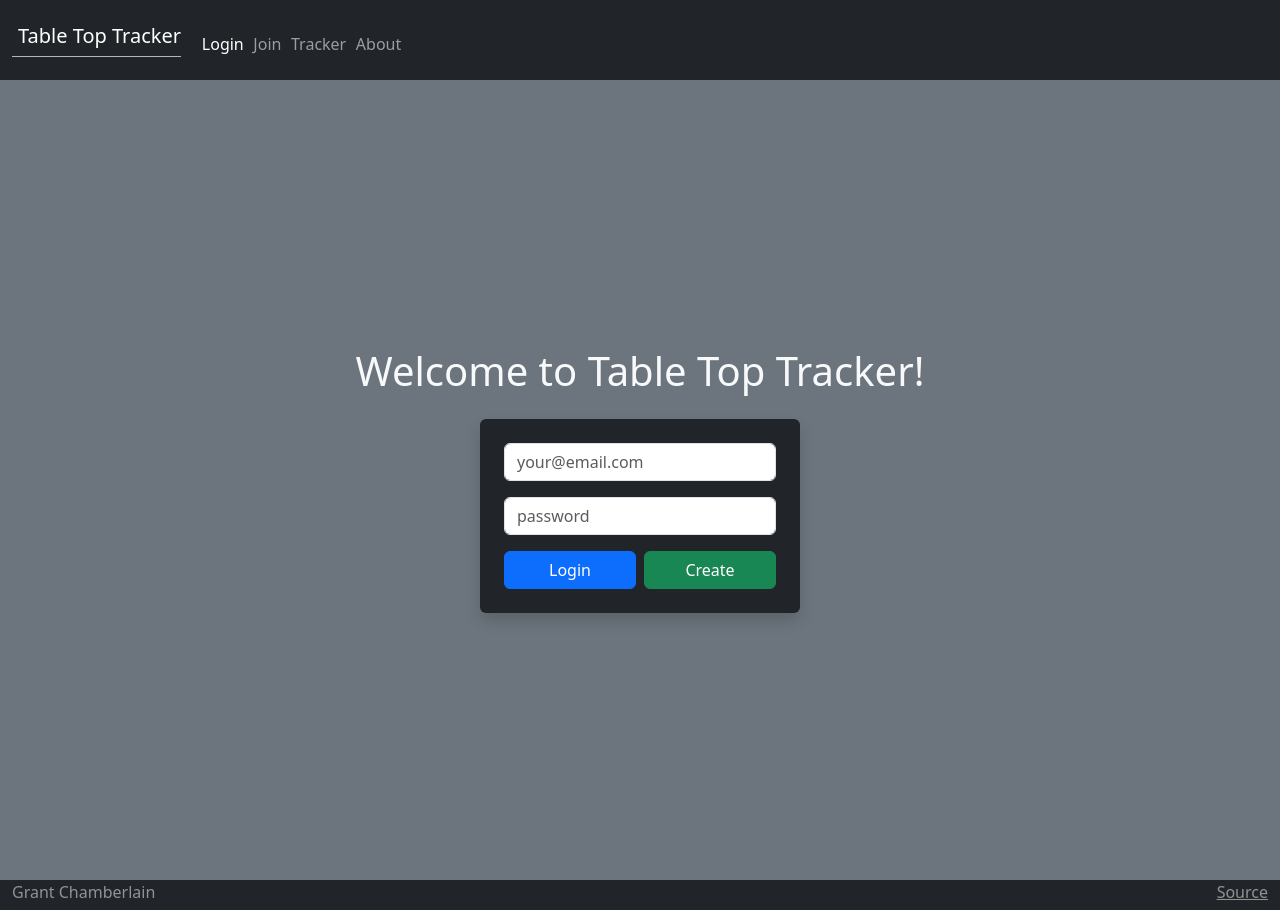
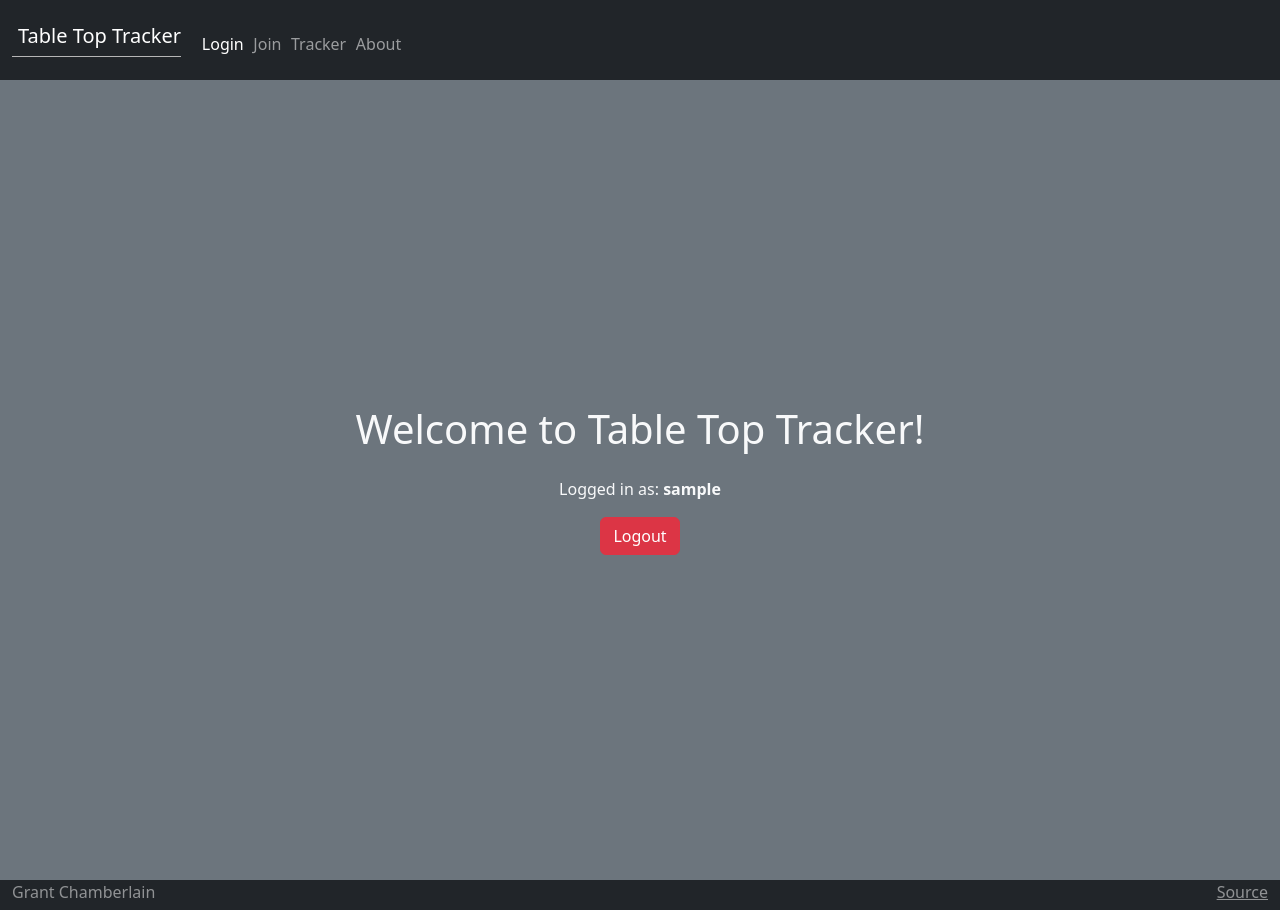
Before and after one commit to Grant-Chamberlain/Fall2025Startup, a React (Vite) app: page / in a window 1280 px wide. Built offline with nearby package versions, Linux system fonts and the light colour scheme; sample sign-in values are in the browser's storage.

Commit message:
finilizing login function

```diff
--- a/src/login/login.jsx
+++ b/src/login/login.jsx
@@ -2,26 +2,30 @@ import React, { useState } from 'react';
 import { useNavigate } from 'react-router-dom';
 import { AuthState } from './authState';
 
-export function Login(props) {
+export function Login({ userName, authState, onAuthChange }) {
   const navigate = useNavigate();
+
   const [email, setEmail] = useState('');
   const [password, setPassword] = useState('');
 
-  // Login button handler
-  const handleLogin = () => {
-    if (!email || !password) {
-      alert('Please enter your email and password.');
+  // Handle login
+  function handleLogin() {
+    if (!email.trim()) {
+      alert('Please enter a username');
       return;
     }
+    onAuthChange(email, AuthState.Authenticated);
+    navigate('/tracker');
+  }
 
-    // For now, just accept any email/password
-    props.onAuthChange(email, AuthState.Authenticated);
+  // Handle logout
+  function handleLogout() {
+    onAuthChange('', AuthState.Unauthenticated);
+    localStorage.removeItem('userName');
+    navigate('/');
+  }
 
-    // Navigate to Tracker page
-    navigate('/tracker');
-  };
-
-  // Create User button handler
+  // Handle create user
   const handleCreateUser = () => {
     const newUserName = prompt('Enter your username:');
     if (!newUserName) {
@@ -29,10 +33,8 @@ export function Login(props) {
       return;
     }
 
-    // Set auth state to authenticated
-    props.onAuthChange(newUserName, AuthState.Authenticated);
-
-    // Navigate to Tracker page
+    onAuthChange(newUserName, AuthState.Authenticated);
+    localStorage.setItem('userName', newUserName);
     navigate('/tracker');
   };
 
@@ -40,10 +42,18 @@ export function Login(props) {
     <main className="container-fluid bg-secondary text-center min-vh-100 d-flex flex-column justify-content-center align-items-center">
       <h1 className="mb-4">Welcome to Table Top Tracker!</h1>
 
+      {authState === AuthState.Authenticated ? (
+        <div>
+          <p>Logged in as: <strong>{userName}</strong></p>
+          <button className="btn btn-danger" onClick={handleLogout}>
+            Logout
+          </button>
+        </div>
+      ) : (
         <form
           className="bg-dark p-4 rounded shadow text-light"
           style={{ width: '320px' }}
-        onSubmit={(e) => e.preventDefault()} // Prevent actual form submission
+          onSubmit={(e) => e.preventDefault()} // prevent form submission
         >
           <div className="mb-3">
             <input
@@ -83,6 +93,7 @@ export function Login(props) {
             </button>
           </div>
         </form>
+      )}
     </main>
   );
 }
```
Lines whose indentation alone changed are shown as unchanged.
